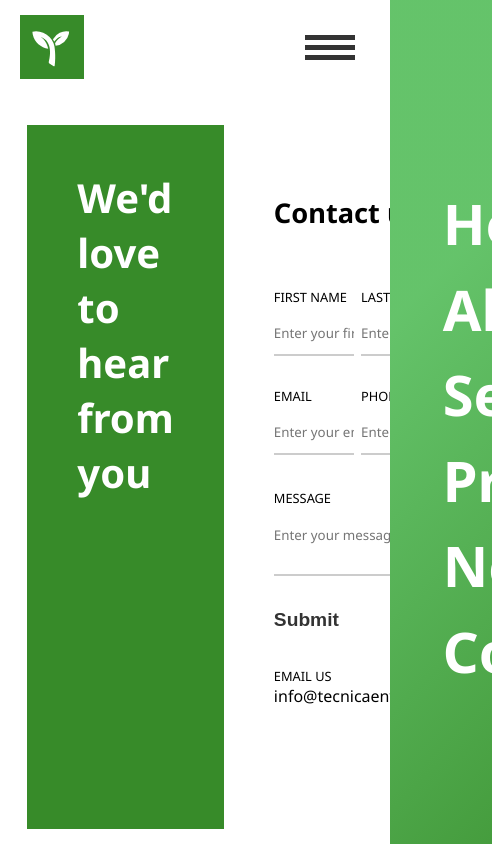
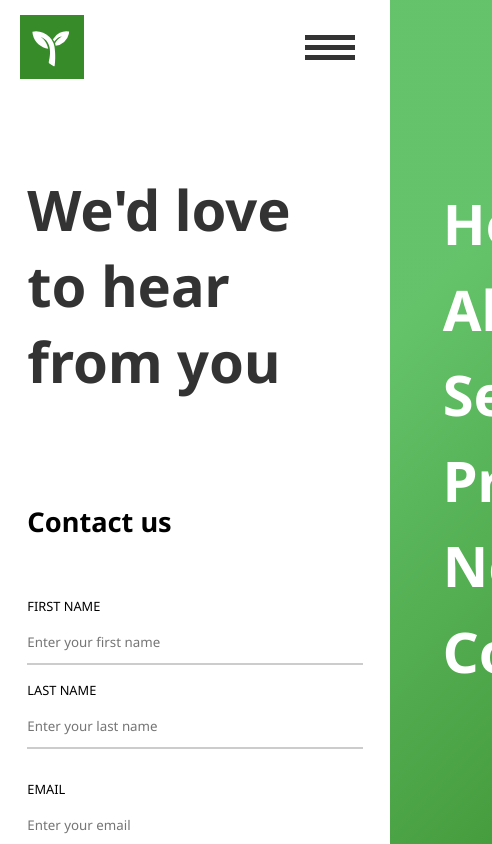
Before and after one commit to cameron-kirby/tecnica, a React (Create React App) app in the folder frontend/: page /contact in a window 390 px wide. Shown: the top 844 px of the page, 492 px wide, since content can reach past the window. Built offline with nearby package versions, Linux system fonts and the light colour scheme; some icons are missing.

Commit message:
:lipstick: Update contact page mobile styling

```diff
--- a/frontend/src/components/AnimatedPage.js
+++ b/frontend/src/components/AnimatedPage.js
@@ -1,14 +1,20 @@
 import { motion } from 'framer-motion'
 
-const animations = {
+const top = {
+    initial: {opacity: 0, x: 0, y: -100},
+    animate: {opacity: 1, x: 0, y: 0},
+    exit: {opacity: 0, x: 0, y: -100}
+}
+
+const side = {
     initial: {opacity: 0, x: -200, y: 0},
     animate: {opacity: 1, x: 0, y: 0},
     exit: {opacity: 0, x: 0, y: -100}
 }
 
-const AnimatedPage = ({children}) => {
+const AnimatedPage = ({children, variation}) => {
     return (
-        <motion.div variants={animations} initial='initial' animate="animate" exit='exit'>
+        <motion.div variants={(variation === 'top') ? top : side} initial='initial' animate="animate" exit='exit'>
             {children}
         </motion.div>
     )
--- a/frontend/src/pages/Contact/Contact.styled.js
+++ b/frontend/src/pages/Contact/Contact.styled.js
@@ -9,22 +9,40 @@ const StyledContact = styled.div`
     }
     .contact-container {
         display: flex;
+        flex-direction: column;
+
+        @media screen and ${devices.tabletP} {
             flex-direction: row;
+        }
 
         .contact-column {
+            width: 100%;
+            margin: 0;
+            padding: 0;
+
+            @media screen and ${devices.tabletP} {
                 width: 50%;
                 padding: 12px 50px 60px;
                 background-color: var(--green);
+            }
 
             h2 {
+                font-size: 3.5rem;
+                color: var(--black);
+                @media screen and ${devices.tabletP} {
                     font-size: 2.5rem;
                     color: var(--white);
                 }
             }
+        }
 
         .contact-form {
+            width: 100%;
+
+            @media screen and ${devices.tabletP} {
                 width: 50%;
                 padding: 12px 50px 60px;
+            }
 
             h3 {
                 padding: 30px 0;
@@ -33,16 +51,22 @@ const StyledContact = styled.div`
 
             .input-row {
                 display: flex;
-                flex-direction: row;
+                flex-direction: column;
                 justify-content: space-between;
                 padding-bottom: 15px;
 
+                @media screen and ${devices.tabletP} {
+                    flex-direction: row;
+                }
+
                 .half-width {
-                    width: 48%;
+                    width: 100%;
                     display: flex;
                     flex-direction: column;
 
-
+                    @media screen and ${devices.tabletP} {
+                        width: 48%;
+                    }
                 }
             }
 
@@ -88,11 +112,22 @@ const StyledContact = styled.div`
             .contact-info {
                 padding: 25px 0 0;
                 display: flex;
+                flex-direction: column;
                 justify-content: space-between;
                 width: 60%;
+
+                @media screen and ${devices.tabletP} {
+                    flex-direction: row;
+                }
                 .item {
                     display: flex;
                     flex-direction: column;
+                    padding-bottom: 15px;
+
+                    @media screen and ${devices.tabletP} {
+                        padding: 0;
+                    }
+
                     .label {
                         font-size: 0.8rem;
                     }
--- a/frontend/src/pages/Home/Home.js
+++ b/frontend/src/pages/Home/Home.js
@@ -29,7 +29,7 @@ const initialState = {
 const Home = () => {
 
     return (
-        <AnimatedPage>
+        <AnimatedPage variation='top'>
         <StyledHome>
             <section className='landing'>
                 <div className='landing-text'>
```
Lines whose indentation alone changed are shown as unchanged.
